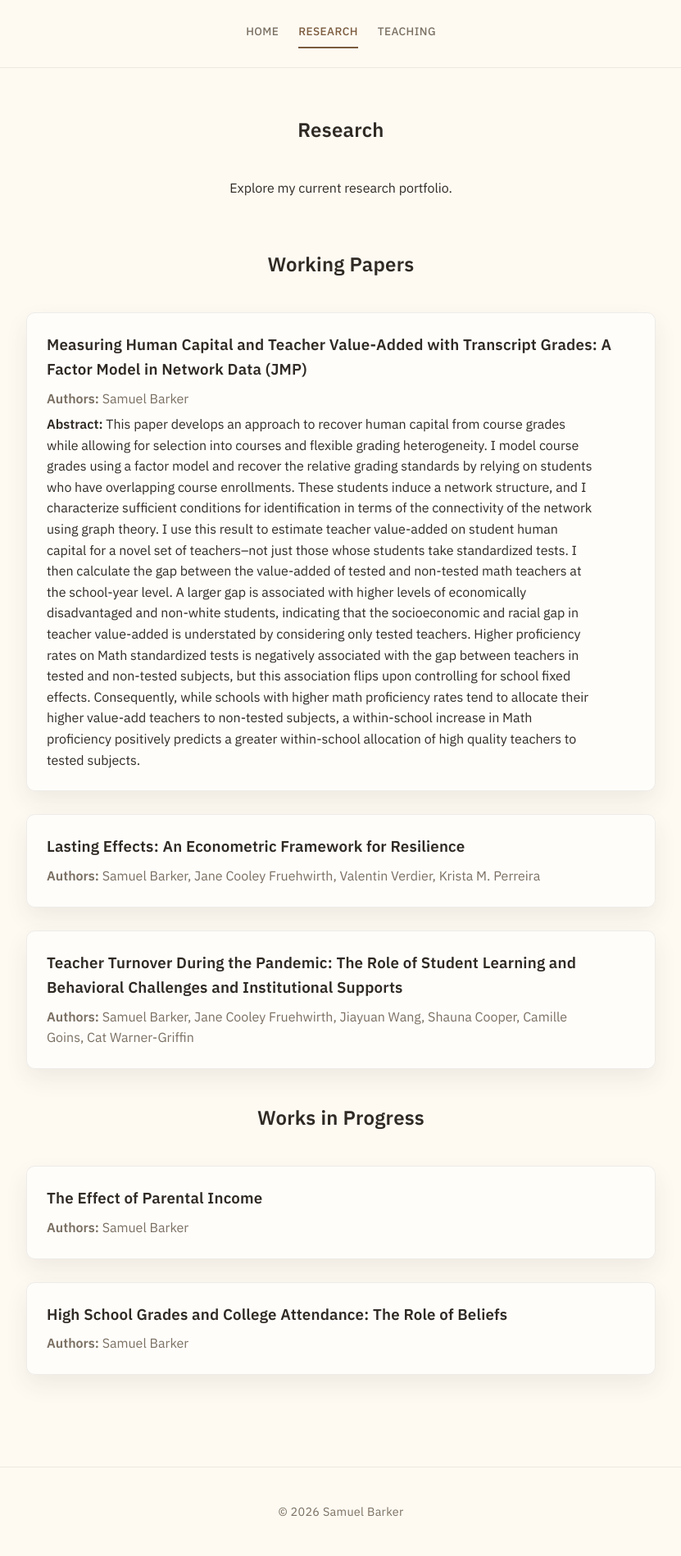
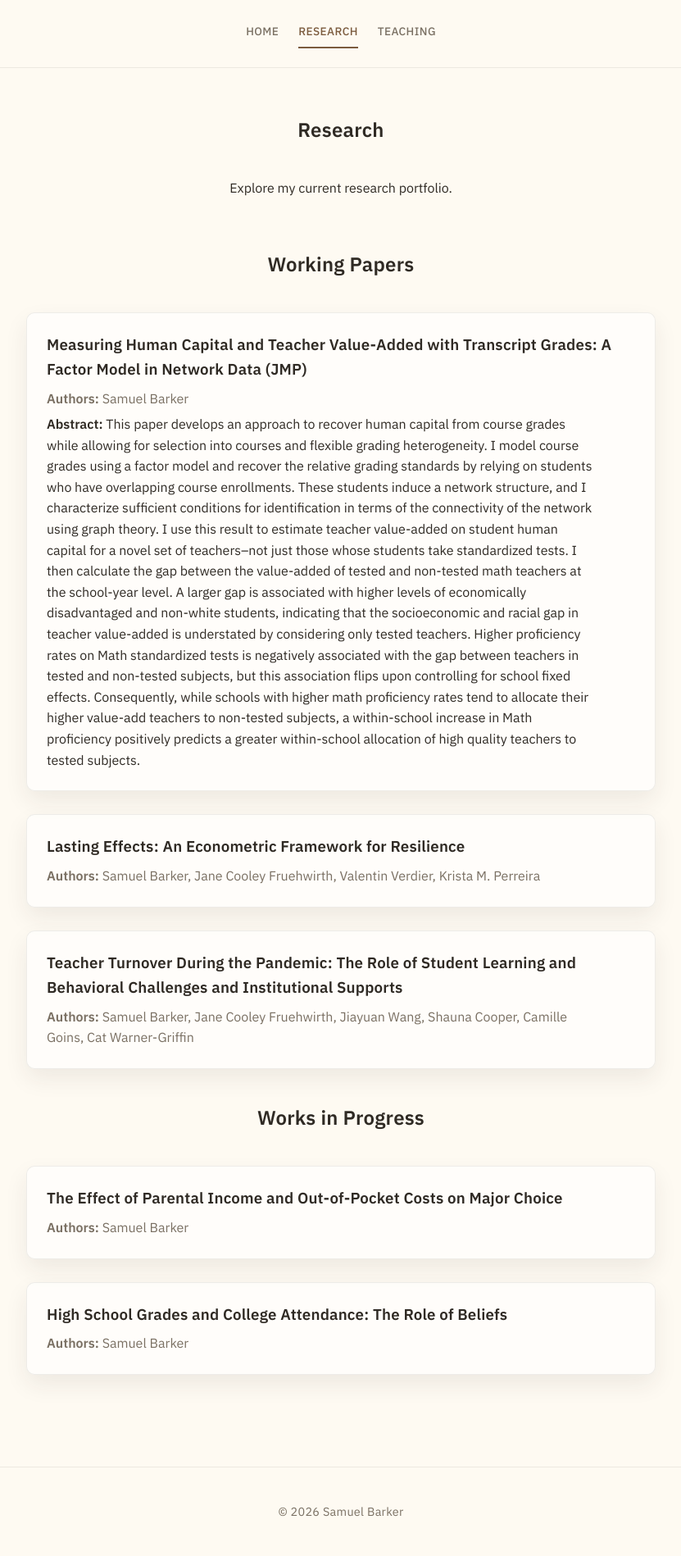
Before and after one commit to sbarkerECON/sbarkerECON.github.io, a Jekyll site: the page built from research.markdown, in a window 1280 px wide. Shown: the whole page at 82% size, without its empty margins (224-1055 px from the left). Built offline with Jekyll 4.4.1, drawn with Linux system fonts in a browser that asks for light colours.

Commit message:
Fixed name

```diff
--- a/research.markdown
+++ b/research.markdown
@@ -37,7 +37,7 @@ permalink: /research/
   <h2>Works in Progress</h2>
   <div class="paper-list">
     <article class="paper">
-      <h3>The Effect of Parental Income</h3>
+      <h3>The Effect of Parental Income and Out-of-Pocket Costs on Major Choice</h3>
       <p class="authors"><strong>Authors:</strong> Samuel Barker</p>
     </article>
     <article class="paper">
```
